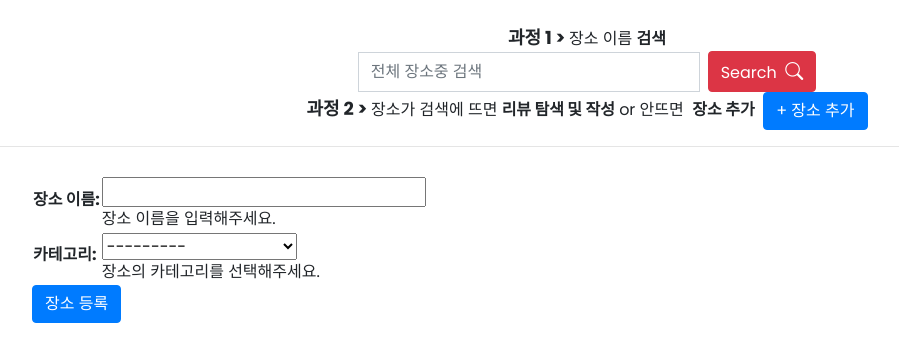
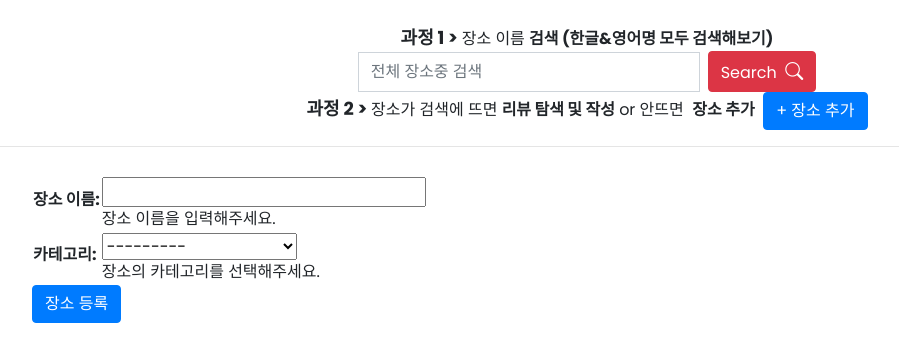
Before and after one commit to tkguswls1106/SMUeat-django-Project, a Django app: page /SMUeat/place/create/ in a window 1280 px wide. Shown: the part 158-498 px from the top of the page, without its empty margins (53-952 px from the left). Run offline with Django 4.2, Linux system fonts and the light colour scheme; some libraries are stand-ins or nearby versions.

Commit message:
검색 공지 수정

```diff
--- a/SMUeat/templates/SMUeat/base.html
+++ b/SMUeat/templates/SMUeat/base.html
@@ -186,7 +186,7 @@
       </div>
     </nav>
     <br>
-    <div style="text-align: center;"><strong style="font-size: 18px;">과정 1 >&nbsp;</strong>장소 이름&nbsp;<strong>검색</strong></div>
+    <div style="text-align: center;"><strong style="font-size: 18px;">과정 1 >&nbsp;</strong>장소 이름&nbsp;<strong>검색 (한글&영어명 모두 검색해보기)</strong></div>
     <div class="row">
         <div class="col"></div>
         <form class="form-inline my-2 my-lg-0 div-to-align" action="{% url 'search' %}" method="post">
```
